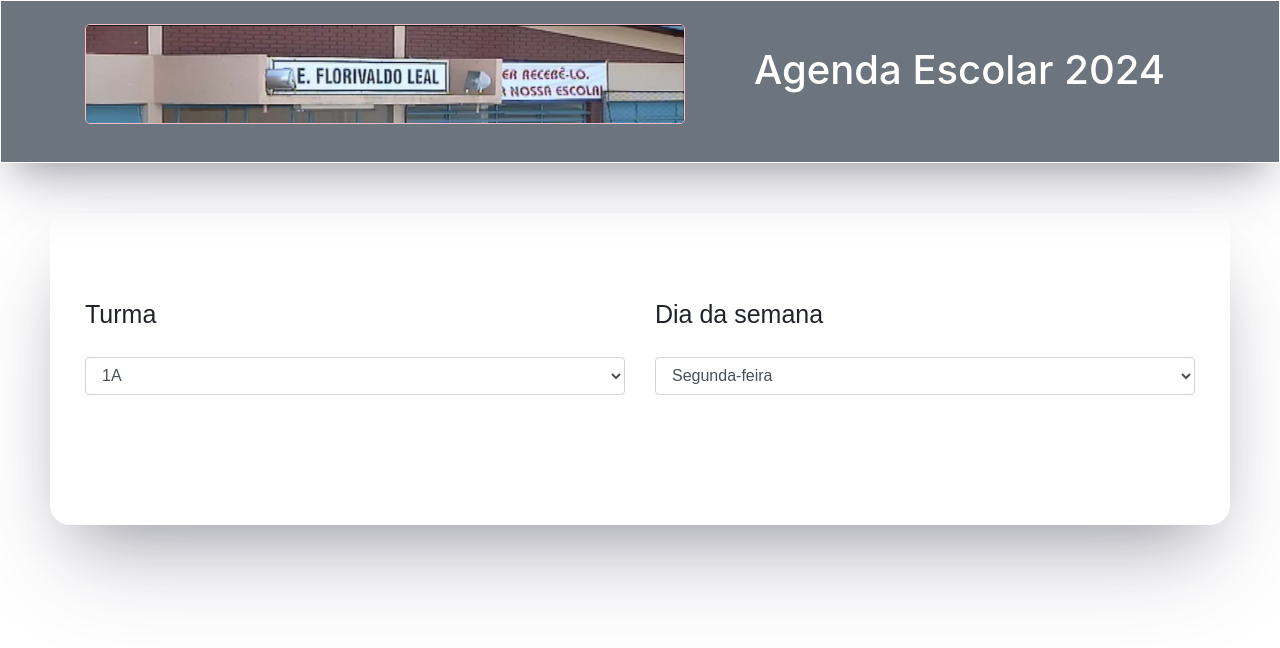
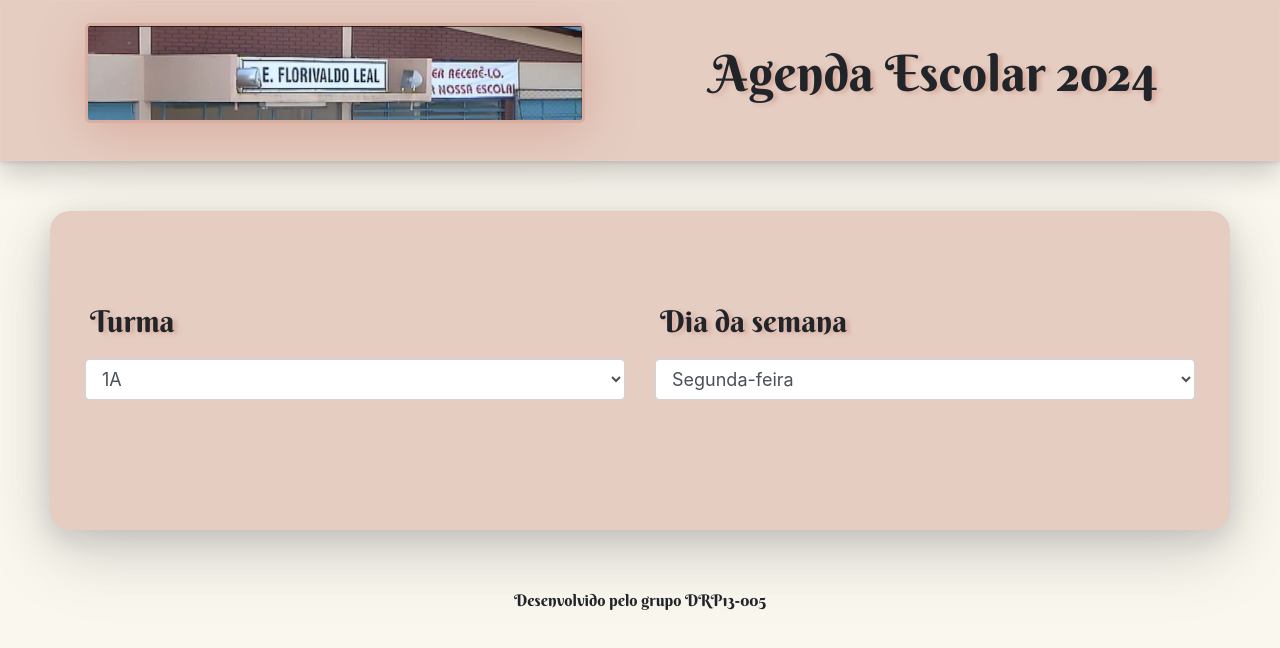
Before and after one commit to barbssx/projeto-integrador-I-univesp-agenda-escolar, a website: page index.html in a window 1280 px wide. Drawn offline with nearby package versions, Linux system fonts and the light colour scheme; no server answers; a web font is replaced by a local one.

Commit message:
Estilo aplicado

```diff
--- a/index.html
+++ b/index.html
@@ -4,6 +4,7 @@
   <meta charset="UTF-8">
   <meta name="viewport" content="width=device-width, initial-scale=1.0">
   <title>Agenda Escolar 2024</title>
+
   <!-- Bootstrap CSS -->
   <link href="https://stackpath.bootstrapcdn.com/bootstrap/4.5.2/css/bootstrap.min.css" rel="stylesheet">
   <link href="public/css/style.css" rel="stylesheet">
@@ -12,16 +13,24 @@
   <link rel="preconnect" href="https://fonts.googleapis.com">
   <link rel="preconnect" href="https://fonts.gstatic.com" crossorigin>
   <link href="https://fonts.googleapis.com/css2?family=Thasadith:wght@700&display=swap" rel="stylesheet">
+
+
+  <link rel="preconnect" href="https://fonts.googleapis.com">
+  <link rel="preconnect" href="https://fonts.gstatic.com" crossorigin>
+  <link href="https://fonts.googleapis.com/css2?family=Berkshire+Swash&family=Kumar+One&family=Rum+Raisin&family=Ultra&display=swap" rel="stylesheet">
+
+
+
 </head>
-<body>
-  <header class="navbar navbar-dark bg-secondary border border-white" id="header-css">
+<body style="background-color: #faf7ef;">
+  <header class="navbar navbar-dark " id="header-css">
     <div class="container">
       <div class="row justify-content-between align-items-center w-100">
         <div class="col-auto">
-          <img id="img-escola" src="public/img/ee_florivaldo_leal.png" alt="Faxada da escola" style="width: 600px; height: 100px;">
+          <img id="img-escola" src="public/img/ee_florivaldo_leal.png" alt="Faxada da escola" style="width: 500px; height: 100px;">
         </div>
         <div class="col-auto">
-          <h1 class="text-white">Agenda Escolar 2024</h1>
+          <h1 class="text-brown">Agenda Escolar 2024</h1>
         </div>
       </div>
     </div>
@@ -30,7 +39,7 @@
     <div class="container mt-5">
       <div class="row">
         <div class="col-md-6">
-          <label id="titulo" for="turma">Turma</label>
+          <label id="titulo-turma-diaSemana" for="turma">Turma</label>
           <select class="form-control" id="turma">
             <option value="1A">1A</option>
             <option value="2B">2B</option>
@@ -38,7 +47,7 @@
           </select>
         </div>
         <div class="col-md-6">
-          <label id="titulo" for="diaSemana">Dia da semana</label>
+          <label id="titulo-turma-diaSemana" for="diaSemana">Dia da semana</label>
           <select class="form-control" id="diaSemana">
             <option value="Segunda-feira">Segunda-feira</option>
             <option value="Terça-feira">Terça-feira</option>
@@ -53,12 +62,14 @@
         <div class="col" id="table-container"></div>
       </div>
     </div>
-  </main>
+  </main warning>
     <!-- Bootstrap JS-->
     <script src="https://code.jquery.com/jquery-3.5.1.slim.min.js"></script>
     <script src="https://cdn.jsdelivr.net/npm/@popperjs/core@2.5.4/dist/umd/popper.min.js"></script>
     <script src="https://stackpath.bootstrapcdn.com/bootstrap/4.5.2/js/bootstrap.min.js"></script>
     <script src="public/javascript/script.js"></script>
+
+    <footer>Desenvolvido pelo grupo DRP13-005</footer>
   </body>
 
 </html>
--- a/public/css/style.css
+++ b/public/css/style.css
@@ -1,41 +1,76 @@
+:root {
+  --cor-principal: #e5cdc2;
+  --fonte-principal: "Berkshire Swash", serif;
+  --cor-secundaria: rgb(216, 174, 160);
+
+}
+
+h1 {
+  font-family: var(--fonte-principal);
+  text-shadow: 4px 2px 4px var(--cor-secundaria);
+  font-size: 50px;
+  position: relative;
+  margin: 8px;
+
+}
+
+table {
+  text-align: center;
+  background-color: #faf7ef;
+  box-shadow: rgba(0, 0, 0, 0.1) 0px 10px 50px;
+}
+
 div {
   padding: 5px 0px 10px 0px;
 }
 
 #titulo {
-    font-size:25px;
+  font-size: 25px;
+  text-shadow: 4px 2px 4px var(--cor-secundaria);
 }
 
-.form-control{
+.form-control {
   margin: 15px 0 50px 0;
+  text-align: left;
+  font-size: 18px;
+}
+
+label {
+  font-size: 30px;
+  text-align: start;
+  display: block;
+  text-align: left;
+  font-family: var(--fonte-principal);
+  margin: 5px;
+  text-shadow: 4px 2px 4px var(--cor-secundaria);
 }
 
 main {
+  height: 100%;
   border-radius: 20px;
   padding: 20px;
   margin: 50px;
-    box-shadow: rgba(50, 50, 93, 0.25) 0px 50px 100px -20px, rgba(0, 0, 0, 0.3) 0px 30px 60px -30px;
-    font-family: "Thasadith", sans-serif;
-
+  box-shadow: rgba(17, 17, 26, 0.1) 0px 8px 24px, rgba(17, 17, 26, 0.1) 0px 16px 56px, rgba(17, 17, 26, 0.1) 0px 24px 80px;
+  background-color: var(--cor-principal);
 }
 
 .table-header {
-    background-color: #686868;
-    color: white;
-    font-weight: bold;
+  background-color: var(--cor-secundaria);
+  color: rgb(0, 0, 0);
   text-align: center;
   padding: 10px;
+  font-size: 20px;
+  font-family: var(--fonte-principal);
 }
 
-
 .special-discipline-row {
-    background-color: #f2f2f2;
+  background-color: #f7e3d5;
 }
 
 #img-escola {
-    border: 1px solid pink;
+  border: 3px solid var(--cor-secundaria);
+  box-shadow: var(--cor-secundaria) 0px 10px 50px;
   border-radius: 5px;
-
 }
 
 #img-escola:hover {
@@ -43,5 +78,13 @@ main {
 }
 
 #header-css {
-    box-shadow: rgba(50, 50, 93, 0.25) 0px 30px 60px -12px, rgba(0, 0, 0, 0.3) 0px 18px 36px -18px;
+  box-shadow: rgba(0, 0, 0, 0.2) 0px 12px 28px 0px, rgba(0, 0, 0, 0.1) 0px 2px 4px 0px, rgba(255, 255, 255, 0.05) 0px 0px 0px 1px inset;
+  background-color: var(--cor-principal);
 }
+
+footer {
+  text-align: center;
+  padding: 8px;
+  margin: 8px;
+  font-family: var(--fonte-principal);
+}
```
Lines whose indentation alone changed are shown as unchanged.
